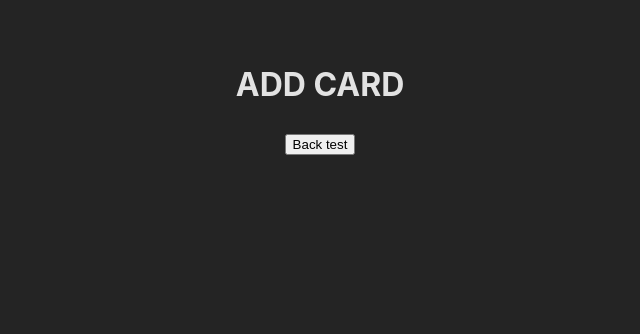
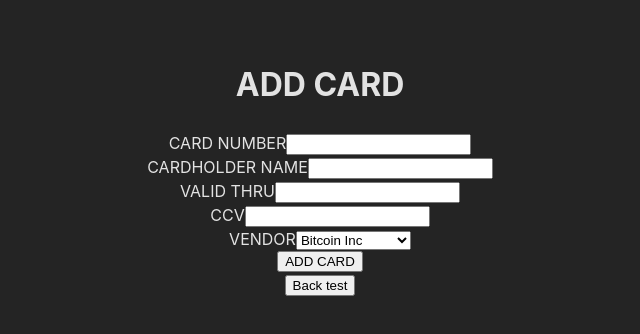
Before and after one commit to cozyhorse/JS2023_SuperGuardians_E-Wallet, a React (Vite) app: page /addcard in a window 1280 px wide. Shown: the top 334 px of the page, without its empty margins (320-960 px from the left). Built offline with nearby package versions, Linux system fonts and the light colour scheme; a web font is replaced by a local one.

Commit message:
added forms

```diff
--- a/src/components/Form/Form.scss
+++ b/src/components/Form/Form.scss
@@ -0,0 +1,6 @@
+.form{
+    display: flex;
+    justify-content: end;
+    align-items: center;
+    flex-direction: column;
+}
--- a/src/components/Form/Form.tsx
+++ b/src/components/Form/Form.tsx
@@ -1,7 +1,41 @@
-type Props = {};
+import "./Form.scss"
 
-const Form = (props: Props) => {
-  return <div>Form</div>;
+const Form = () => {
+  return (
+    <>
+    <form className="form" action="">
+      <section>
+      <label htmlFor="cardnumber">CARD NUMBER</label>
+      <input id="cardnumber" name="cardnumber" type="text" />
+      </section>
+      <section>
+        <label htmlFor="cardholder">CARDHOLDER NAME</label>
+        <input id="cardholder" name="cardholder" type="text" />
+      </section>
+      <section className="date-ccv">
+        <section>
+          <label htmlFor="date">VALID THRU</label>
+          <input id="date" name="date" type="text" />
+        </section>
+        <section>
+          <label htmlFor="ccv">CCV</label>
+          <input id="ccv" name="ccv" type="text" />
+        </section>
+      </section>
+      <section>
+        <label htmlFor="vendor">VENDOR</label>
+        <select name="vendor" id="vendor">
+          <option value="bitcoin">Bitcoin Inc</option>
+          <option value="ninjabank">Ninja Bank</option>
+          <option value="blockchain">Block Chain Inc</option>
+          <option value="evilcorp">Evil Corp</option>
+        </select>
+      </section>
+      <button type="submit">ADD CARD</button>
+    </form>
+
+    </>
+  );
 };
 
 export default Form;
--- a/src/pages/AddCard.tsx
+++ b/src/pages/AddCard.tsx
@@ -1,3 +1,4 @@
+import  Form from "../components/Form/Form";
 import BackButton from "../components/Button/BackButton";
 
 
@@ -6,6 +7,7 @@ const AddCard = () => {
   return (
     <>
     <h1>ADD CARD</h1>
+    <Form />
     <BackButton />
     </>
   )
```
